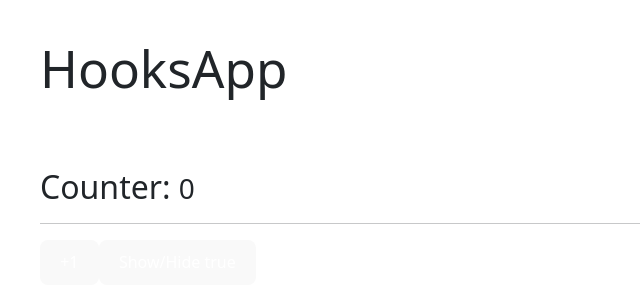
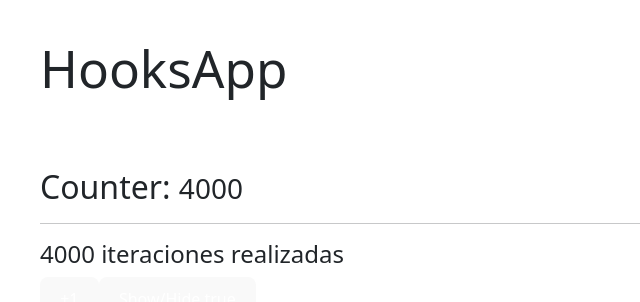
Before and after one commit to Alejandro-Figueiras/Curso-React-FH, a React (Vite) app in the folder 05-hooks-app/: page / in a window 1280 px wide. Shown: the top 302 px of the page, without its empty margins (0-640 px from the left). Built offline with nearby package versions, Linux system fonts and the light colour scheme.

Commit message:
05-hooks-app add useMemo hook

```diff
--- /dev/null
+++ b/05-hooks-app/src/06-memos/MemoHook.jsx
@@ -0,0 +1,31 @@
+import { useMemo, useState } from "react"
+import { useCounter } from "../hooks/useCounter"
+
+const heavySuff = (iterationNumber = 100) => {
+	for (let i = 0; i < iterationNumber; i++) {
+		console.log("Ahí vamos...")
+	}
+	return `${iterationNumber} iteraciones realizadas`
+}
+
+const MemoHook = () => {
+  const {counter, increment} = useCounter(4000)
+  const [show, setShow] = useState(true)
+
+	const memorizedValue = useMemo(() => heavySuff(counter), [counter])
+  return (
+    <div>
+			<h2>Counter: <small>{counter}</small></h2>
+			<hr />
+
+			<h4>{memorizedValue}</h4>
+
+			<button onClick={() => increment()}>+1</button>
+			{/* <button onClick={() => reset()}>Reset</button>
+			<button onClick={() => decrement()}>-1</button> */}
+      <button onClick={() => setShow(!show)}>Show/Hide {JSON.stringify(show)}</button>
+		</div>
+	)
+}
+
+export default MemoHook
--- a/05-hooks-app/src/HooksApp.jsx
+++ b/05-hooks-app/src/HooksApp.jsx
@@ -5,7 +5,8 @@
 // import MultipleCustomHooks from "./03-examples/MultipleCustomHooks"
 // import FocusScreen from "./04-useRef/FocusScreen"
 // import Layout from "./05-useLayoutEffect/Layout"
-import Memorize from "./06-memos/Memorize"
+// import Memorize from "./06-memos/Memorize"
+import MemoHook from "./06-memos/MemoHook"
 
 const HooksApp = () => {
 	return (
@@ -23,7 +24,8 @@
 
 			{/* <Layout /> */}
 
-			<Memorize />
+			{/* <Memorize /> */}
+			<MemoHook />
 		</>
 	)
 }
```
